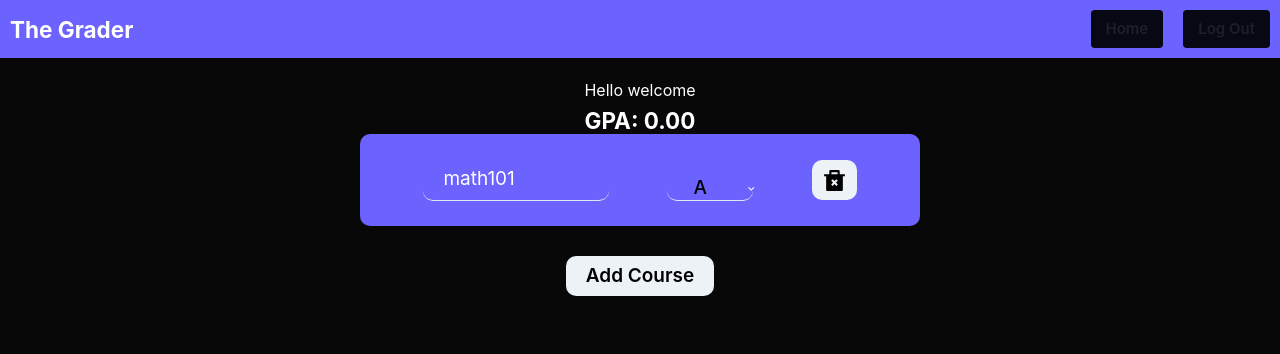
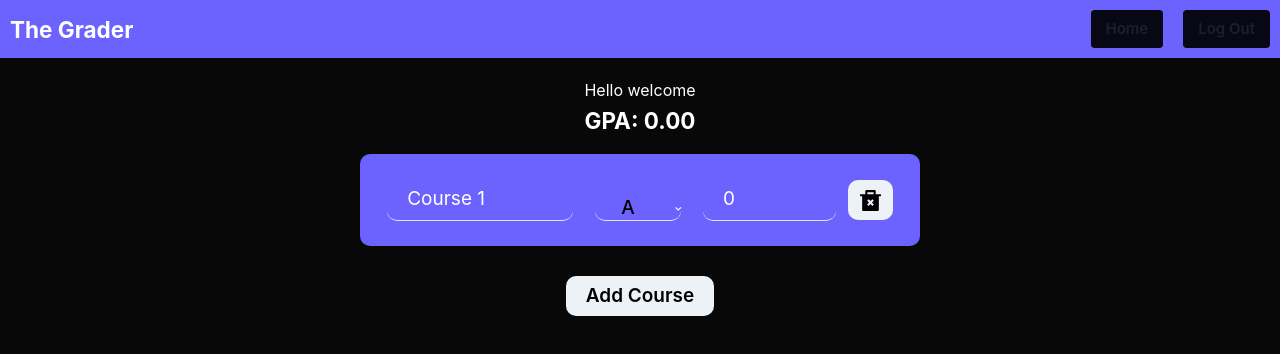
Before and after one commit to codacdanny/grader, a React (Create React App) app: page /semester/1 in a window 1280 px wide. Shown: the top 354 px of the page. Built offline with nearby package versions, Linux system fonts and the light colour scheme; no server answers.

Commit message:
finished all designing,and cgpa calculator functions

```diff
--- a/src/components/Courses.js
+++ b/src/components/Courses.js
@@ -4,11 +4,10 @@ import { RiDeleteBin2Fill } from 'react-icons/ri';
 import { TYPES } from '../context/Reducer';
 import { useHandler } from '../context/StateHandler';
 
-const Courses = ({ courseId, grade, semesterId, courseName }) => {
+const Courses = ({ courseId, grade, semesterId, unit, courseName }) => {
   const { dispatch } = useHandler();
 
   function deleteCourse() {
-    console.log('mysemesterId', semesterId);
     dispatch({
       type: TYPES.DELETE_COURSE,
       value: {
@@ -26,6 +25,7 @@ const Courses = ({ courseId, grade, semesterId, courseName }) => {
         courseId,
         courseName: e.target.value,
         grade,
+        unit,
       },
     });
   }
@@ -38,6 +38,20 @@ const Courses = ({ courseId, grade, semesterId, courseName }) => {
         courseId,
         courseName,
         grade: e.target.value,
+        unit,
+      },
+    });
+  }
+
+  function editCourseUnit(e) {
+    dispatch({
+      type: TYPES.EDIT_COURSE,
+      value: {
+        semesterId,
+        courseId,
+        courseName,
+        grade,
+        unit: e.target.value,
       },
     });
   }
@@ -84,15 +98,15 @@ const Courses = ({ courseId, grade, semesterId, courseName }) => {
         value={grade}
         onChange={editCourseGrade}
       >
-        <option value="A">A</option>
-        <option value="B">B</option>
-        <option value="C">C</option>
-        <option value="D">D</option>
-        <option value="E">E</option>
-        <option value="F">F</option>
+        <option value={5}>A</option>
+        <option value={4}>B</option>
+        <option value={3}>C</option>
+        <option value={2}>D</option>
+        <option value={1}>E</option>
+        <option value={0}>F</option>
       </Select>
 
-      {/* <Input
+      <Input
         type="number"
         placeholder="unit points"
         variant="flushed"
@@ -101,14 +115,14 @@ const Courses = ({ courseId, grade, semesterId, courseName }) => {
         borderRadius="1rem"
         textColor="white"
         width="25%"
-        value={unitPoint}
-        onChange={e => setUnitPoint(e.target.value)}
+        value={unit}
+        onChange={editCourseUnit}
         _placeholder={{
           opacity: '0.6',
           color: 'white',
           fontWeight: '300',
         }}
-      /> */}
+      />
       <Button
         fontSize="2.5rem"
         py="2rem"
--- a/src/components/Profile.js
+++ b/src/components/Profile.js
@@ -10,6 +10,7 @@ const Profile = () => {
   const navigate = useNavigate();
   const { user, logOut } = useAuth();
   const { items, dispatch } = useHandler();
+
   const handleLogout = async () => {
     try {
       await logOut();
@@ -19,6 +20,42 @@ const Profile = () => {
       console.log(err.message);
     }
   };
+
+  // const init = [
+  //   {
+  //     semesterId: 1,
+  //     semesterName: 'Semester 1',
+  //     result: [{ courseId: 1, courseName: `Course 1`, grade: 5, unit: 0 }],
+  //   },
+  // ];
+
+  function calculateCGPA() {
+    let totalGPA;
+    let calcCGPA;
+    let totalUnit;
+    console.log(items.length);
+    let cgpaObject = items
+      .map(item =>
+        item.result.reduce(
+          (a, b) => {
+            totalGPA = a.totalGPA + b.grade * b.unit;
+            totalUnit = a.totalUnit + b.unit;
+            return { totalGPA, totalUnit };
+          },
+          { totalUnit: 0, totalGPA: 0 }
+        )
+      )
+      .map(item => {
+        if (item.totalUnit === 0) return null;
+        return item.totalGPA / item.totalUnit;
+      });
+    calcCGPA =
+      cgpaObject.reduce((a, b) => a + b, 0) /
+      cgpaObject.filter(x => x !== null).length;
+
+    return calcCGPA;
+  }
+  let cgpa = calculateCGPA();
   const addSemester = () => {
     dispatch({
       type: TYPES.ADD_SEMESTER,
@@ -49,7 +86,7 @@ const Profile = () => {
         <Text fontSize="1.6rem" mb=".5rem">
           Hello welcome {user && user.email}
         </Text>
-        <Heading as="h3">Current CGPA: 0.00 </Heading>
+        <Heading as="h3">GPA: {cgpa.toFixed(2)} </Heading>
       </Box>
       <Box
         as="section"
@@ -79,7 +116,7 @@ const Profile = () => {
           // setNewItem={setNewItem}
           onClick={addSemester}
         >
-          Add year
+          Add Semester
         </Button>
       </Box>
     </Box>
--- a/src/components/Semester.js
+++ b/src/components/Semester.js
@@ -8,15 +8,33 @@ import { TYPES } from '../context/Reducer';
 
 const Semester = () => {
   const navigate = useNavigate();
+  const { user, logOut } = useAuth();
   const { id } = useParams();
-  const { user, logOut } = useAuth();
   let semesterId = parseInt(id);
 
   const { items, dispatch } = useHandler();
-  //console.log(items);
-  let list = items.find(x => x.semesterId === semesterId);
+
+  let list = items.find(item => item.semesterId === semesterId);
+  function calculateGPA() {
+    let totalScore;
+    let totalUnits;
+    if (list.result.length === 0) {
+      totalScore = 0;
+      totalUnits = 0;
+    } else {
+      totalScore = list.result
+        .map(item => parseInt(item.unit) * parseInt(item.grade))
+        .reduce((a, b) => a + b);
+      totalUnits = parseInt(
+        list.result?.reduce((a, b) => a + parseInt(b.unit), 0)
+      );
+    }
+    if (totalUnits === 0) return 0;
+    return totalScore / totalUnits;
+  }
+  let gpa = calculateGPA();
+
   function addCourses() {
-    console.log('add my courses');
     dispatch({
       type: TYPES.ADD_COURSE,
       value: {
@@ -82,11 +100,11 @@ const Semester = () => {
         </Flex>
       </Flex>
 
-      <Box mt="2rem" textAlign="center">
+      <Box my="2rem" textAlign="center">
         <Text fontSize="1.6rem" mb=".5rem">
           Hello welcome {user && user.email}
         </Text>
-        <Heading as="h3">GPA: 0.00 </Heading>
+        <Heading as="h3">GPA: {gpa.toFixed(2)} </Heading>
       </Box>
       <Box
         as="section"
@@ -99,7 +117,7 @@ const Semester = () => {
         justifyContent="center"
         flexDirection="column"
       >
-        {list.result.map(
+        {list?.result.map(
           (
             item // i changed this line
           ) => (
@@ -107,6 +125,7 @@ const Semester = () => {
               key={item.courseId}
               courseId={item.courseId}
               grade={item.grade}
+              unit={item.unit}
               courseName={item.courseName}
               semesterId={semesterId}
             />
--- a/src/context/Reducer.js
+++ b/src/context/Reducer.js
@@ -47,7 +47,7 @@ function reducer(state, action) {
       newSemesterName = {
         semesterId: newSemesterId,
         semesterName: 'semester' + newSemesterId,
-        result: [{ courseId: 1, courseName: 'Course', grade: 'A' }],
+        result: [{ courseId: 1, courseName: 'Course', grade: 5, unit: 0 }],
       };
 
       newState = [...state, newSemesterName];
@@ -69,17 +69,17 @@ function reducer(state, action) {
       );
       return saveLocal(semester);
     case TYPES.ADD_COURSE:
-      console.log('chicken');
       newCourseId = getNewCourseId(state, action.value.semesterId);
       newState = [...state];
       semester = state.find(
         item => item.semesterId === action.value.semesterId
       );
-      console.log(semester);
+
       semester.result.push({
         courseId: newCourseId,
-        courseName: 'Course' + newCourseId,
-        grade: 'A',
+        courseName: `Course ${newCourseId}`,
+        grade: 5,
+        unit: 1,
       });
       return saveLocal(newState);
     case TYPES.EDIT_COURSE:
@@ -92,6 +92,7 @@ function reducer(state, action) {
       );
       course.courseName = action.value.courseName;
       course.grade = action.value.grade;
+      course.unit = action.value.unit;
       return saveLocal(newState);
 
     case TYPES.DELETE_COURSE:
--- a/src/context/StateHandler.js
+++ b/src/context/StateHandler.js
@@ -9,11 +9,11 @@ const StateHandler = ({ children }) => {
     {
       semesterId: 1,
       semesterName: 'Semester 1',
-      result: [{ courseId: 1, courseName: 'math101', grade: 'A' }],
+      result: [{ courseId: 1, courseName: `Course 1`, grade: 5, unit: 0 }],
     },
   ];
-  const newInit = getLocal(); // we have to change this i think!!
-  const initState = newInit === null ? init : newInit; // I thimk we should rewrite this too since we have the getLocal fn
+  const newInit = getLocal();
+  const initState = newInit === null ? init : newInit;
   const [items, dispatch] = React.useReducer(reducer, initState);
 
   return (
```
